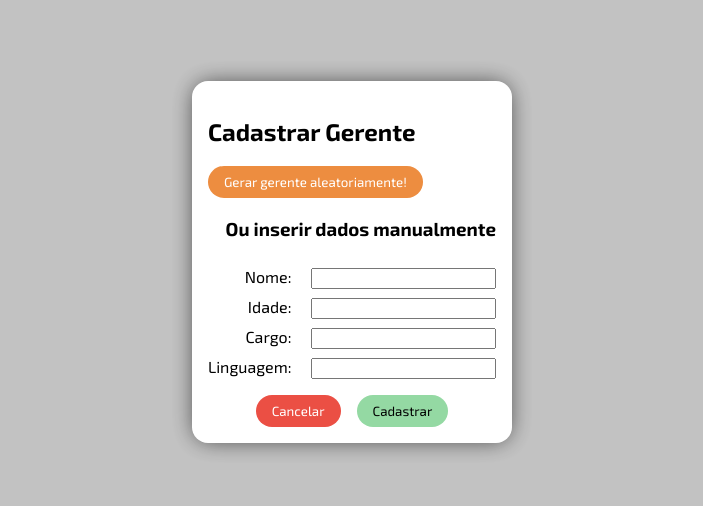
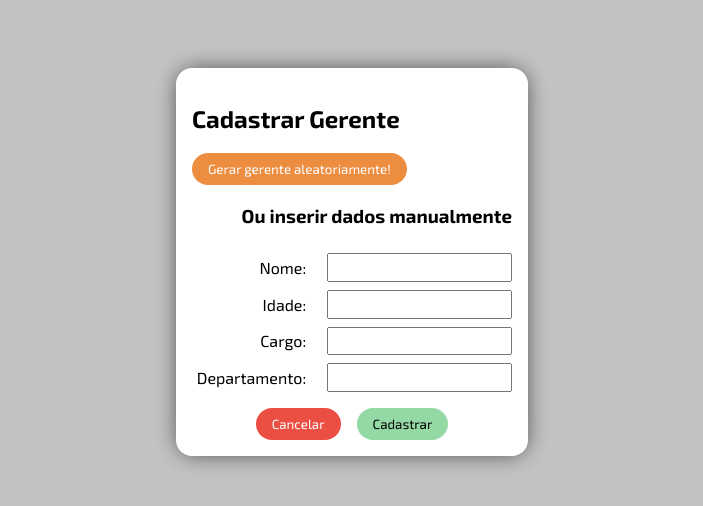
Before and after one commit to WisniewskiGabriel/website_classes_funcionarios, a website with bundled scripts: page index.html in a window 1280 px wide. Both pictures are taken after a click on the button "Gerente". Shown: the part 138-644 px from the top of the page, without its empty margins (288-991 px from the left). Built offline with nearby package versions, Linux system fonts and the light colour scheme.

Commit message:
ajustar form de acordo com tipo de funcionario

```diff
--- a/index.css
+++ b/index.css
@@ -206,6 +206,10 @@ dialog footer {
     gap: 1rem;
 }
 
+dialog form label{
+    display: flex;
+}
+
 dialog form input{
     margin-left: 1rem;
 }
--- a/index.html
+++ b/index.html
@@ -32,16 +32,17 @@
             </span>
             <form action="">
                 <h3>Ou inserir dados manualmente</h3>
-                <label for="">Nome:
+                <label for=""><p>Nome:</p>
                     <input type="text" name="" id="">
                 </label>
-                <label for="">Idade:
+                <label for=""><p>Idade:</p>
                     <input type="text" name="" id="">
                 </label>
-                <label for="">Cargo:
+                <label for="">
+                    <p>Cargo:</p>
                     <input type="text" name="" id="">
                 </label>
-                <label id="atributo-especifico" for="">Linguagem:
+                <label for=""><p id="atributo-especifico"></p>
                     <input type="text" name="" id="">
                 </label>
             </form>
--- a/scripts/main.js
+++ b/scripts/main.js
@@ -11,36 +11,33 @@ let modal_element = document.getElementById('modal');
 let btn_fechar_modal = document.getElementById('btn-cancelar-acao');
 let btn_aleatorio_wrapper = document.getElementById('aleatorio-wrapper');
 let titulo_cargo_element = document.getElementById('titulo-cargo');
+let atributo_especifico_element = document.getElementById('atributo-especifico');
 
 
 gte_add_btn.addEventListener('click', (event) => {
-
-  console.log(btn_aleatorio_wrapper);
 
   let str_cargo = "Gerente";
   let element_gte_aleatorio = "<button id='gerar-gte-aleatorio'>Gerar gerente aleatoriamente!</button>";
   btn_aleatorio_wrapper.innerHTML = element_gte_aleatorio;
 
   titulo_cargo_element.innerText = "Cadastrar "+str_cargo;
+  atributo_especifico_element.innerText = "Departamento:";
   modal_element.showModal();
   let btn_gerar_gte_aleatorio = document.getElementById('gerar-gte-aleatorio');
-  console.log(btn_gerar_gte_aleatorio);
   btn_gerar_gte_aleatorio.addEventListener('click', criarGte);
 
 });
 
 dev_add_btn.addEventListener('click', (event) => {
 
-  console.log(btn_aleatorio_wrapper);
-
   let str_cargo = "Desenvolvedor";
   let element_dev_aleatorio = "<button id='gerar-dev-aleatorio'>Gerar desenvolvedor aleatoriamente!</button>";
   btn_aleatorio_wrapper.innerHTML = element_dev_aleatorio;
 
   titulo_cargo_element.innerText = "Cadastrar "+str_cargo;
+  atributo_especifico_element.innerText = "Linguagem:";
   modal_element.showModal();
   let btn_gerar_dev_aleatorio = document.getElementById('gerar-dev-aleatorio');
-  console.log(btn_gerar_dev_aleatorio);
   btn_gerar_dev_aleatorio.addEventListener('click', criarDev);
 });
 
```
